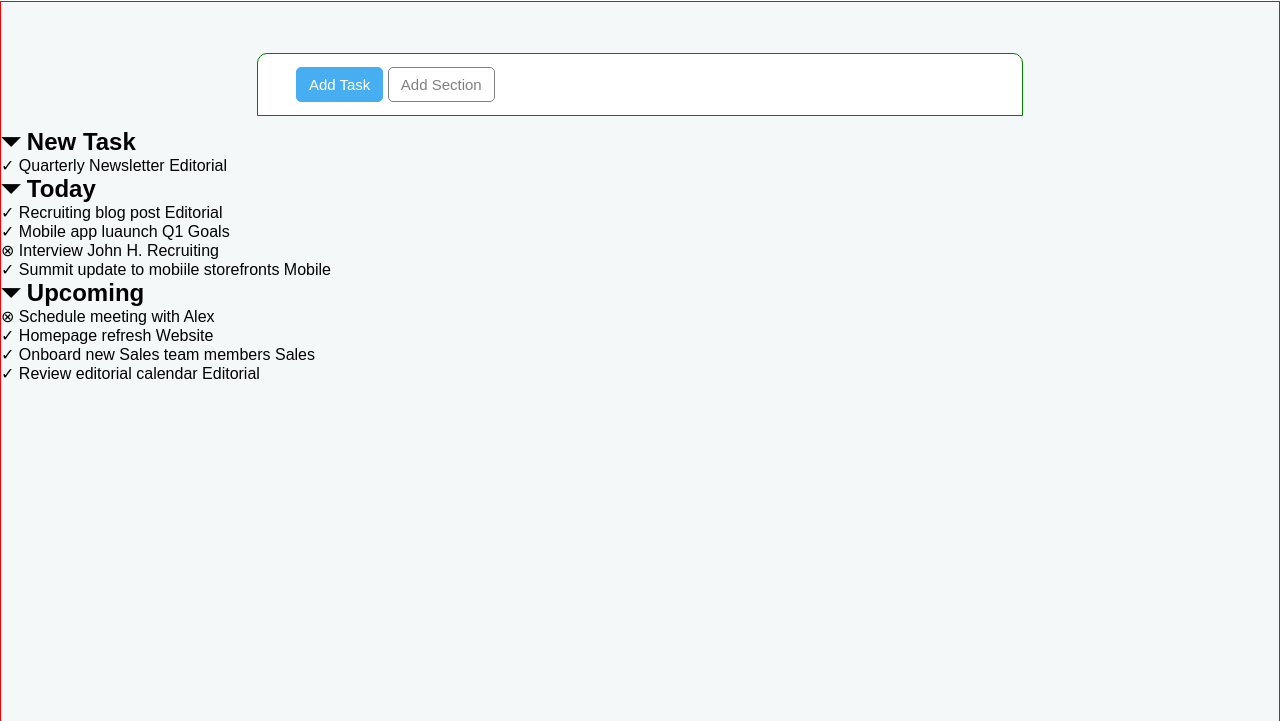
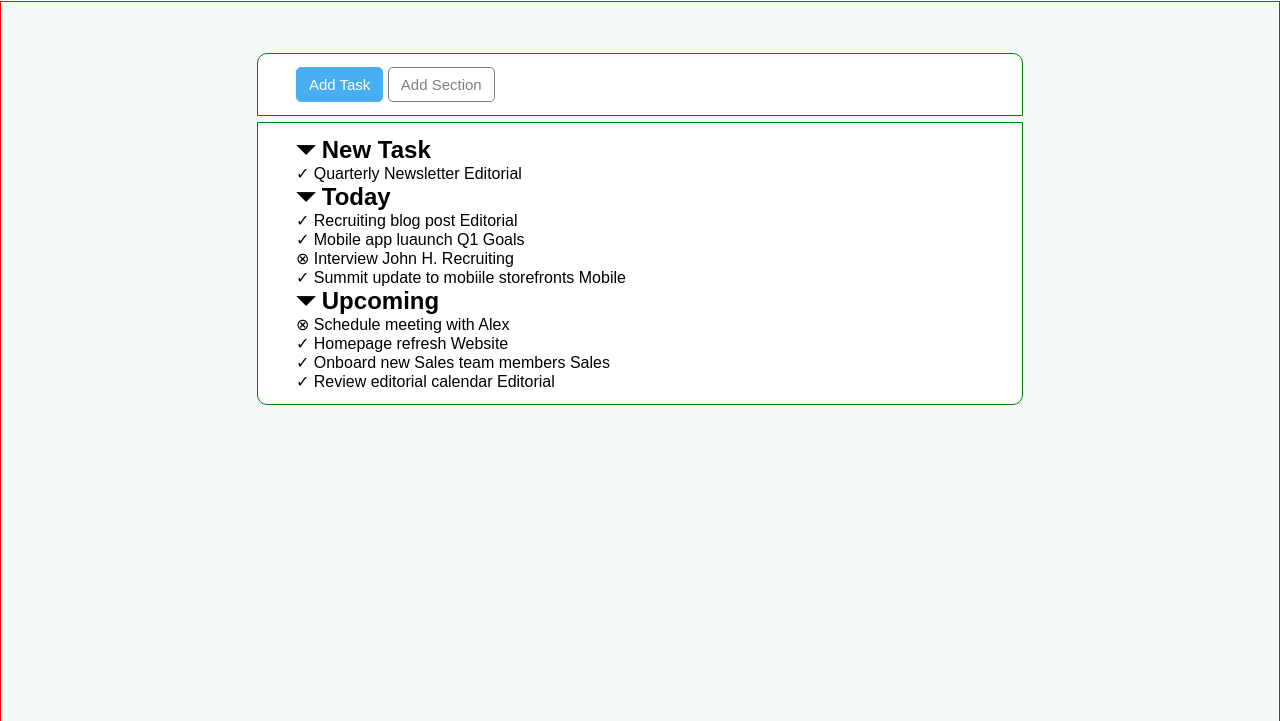
Before and after one commit to soniabergamini/html-css-toboolist, a plain HTML site: page index.html in a window 1280 px wide. Shown: the part 79-800 px from the top of the page. Drawn offline with Linux system fonts and the light colour scheme.

Commit message:
[css] aggiunto style box Task

```diff
--- a/Risorse/CSS/style.css
+++ b/Risorse/CSS/style.css
@@ -31,12 +31,16 @@ main  {
     height: 100vw;
 }
 
+/* Style Barra Pulsanti */
 #nav {
-    margin: 4% 20% 1%;
+    margin: 4% 20% 0.5%;
+    border-radius: 10px 10px 0 0;
+}
+
+#nav,#task {
     background-color: white;
     padding: 1% 3%;
     border: 1px solid green;
-    border-radius: 10px 10px 0 0;
 }
 
 button {
@@ -56,3 +60,9 @@ button {
     border: 1px solid grey;
     color: grey;
 }
+
+/* Style Sezione Task */
+#task {
+    margin: 0 20% 2%;
+    border-radius: 0 0 10px 10px;
+}
```
